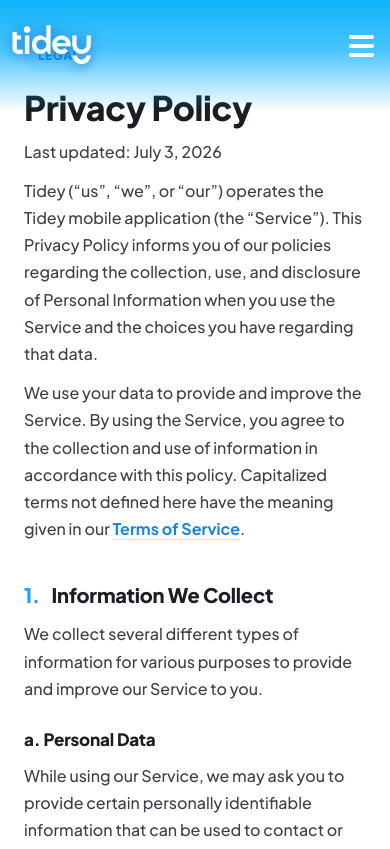
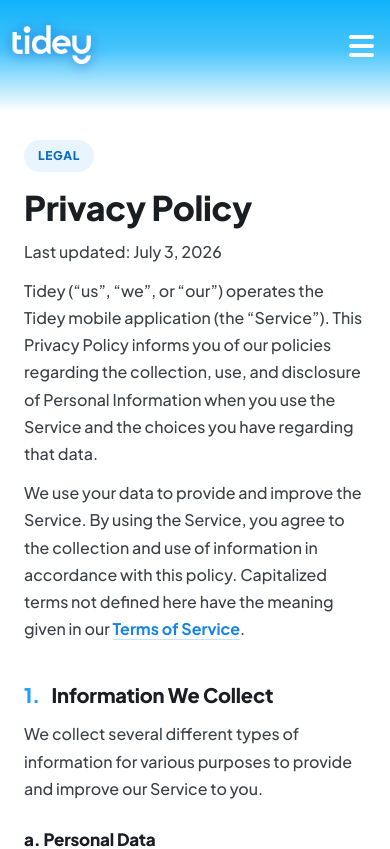
Before and after one commit to Ozzie-code-alt/Tidey-web, a Next.js app: page /privacy in a window 390 px wide. Shown: the top 849 px of the page. Built offline with nearby package versions, Linux system fonts and the light colour scheme.

Commit message:
Fix header legal layout padding on mobile and hamburger menu

```diff
--- a/app/globals.css
+++ b/app/globals.css
@@ -293,7 +293,7 @@
 .legal-back:active{transform:scale(.96)}
 
 .legal{background:#fff;padding:0 24px}
-.legal-inner{max-width:760px;margin:0 auto;padding:96px 0 72px}
+.legal-inner{max-width:760px;margin:0 auto;padding:140px 0 72px}
 @media (min-width:1024px){.legal-inner{padding:140px 0 96px}}
 .legal-eyebrow{display:inline-flex;align-items:center;gap:8px;margin:0;padding:7px 14px;border-radius:var(--radius-pill);background:var(--blue-100);color:var(--blue-700);font-weight:800;font-size:12px;letter-spacing:.06em;text-transform:uppercase}
 .legal-title{font-family:var(--font-display);font-weight:800;font-size:clamp(34px,5vw,52px);color:var(--ink-900);letter-spacing:-.01em;line-height:1.05;margin:18px 0 8px}
@@ -319,7 +319,7 @@
 .legal-contact a{border-bottom:none}
 
 @media (max-width:760px){
-  .legal-inner{padding:40px 0 56px}
+  .legal-inner{padding:140px 0 56px}
   .legal-inner h2{font-size:20px}
 }
 
--- a/components/Header.tsx
+++ b/components/Header.tsx
@@ -65,7 +65,7 @@
           onClick={() => setOpen((prev) => !prev)}
           aria-label={open ? "Close menu" : "Open menu"}
           aria-expanded={open}
-          className="relative z-[60] flex flex-col w-[25px] items-center justify-center md:hidden cursor-pointer mr-4 md:mr-0"
+          className="relative z-[60] flex flex-col w-[25px] items-center justify-center md:hidden cursor-pointer mr-4 md:mr-0 h-9"
         >
           <span
             aria-hidden
```
